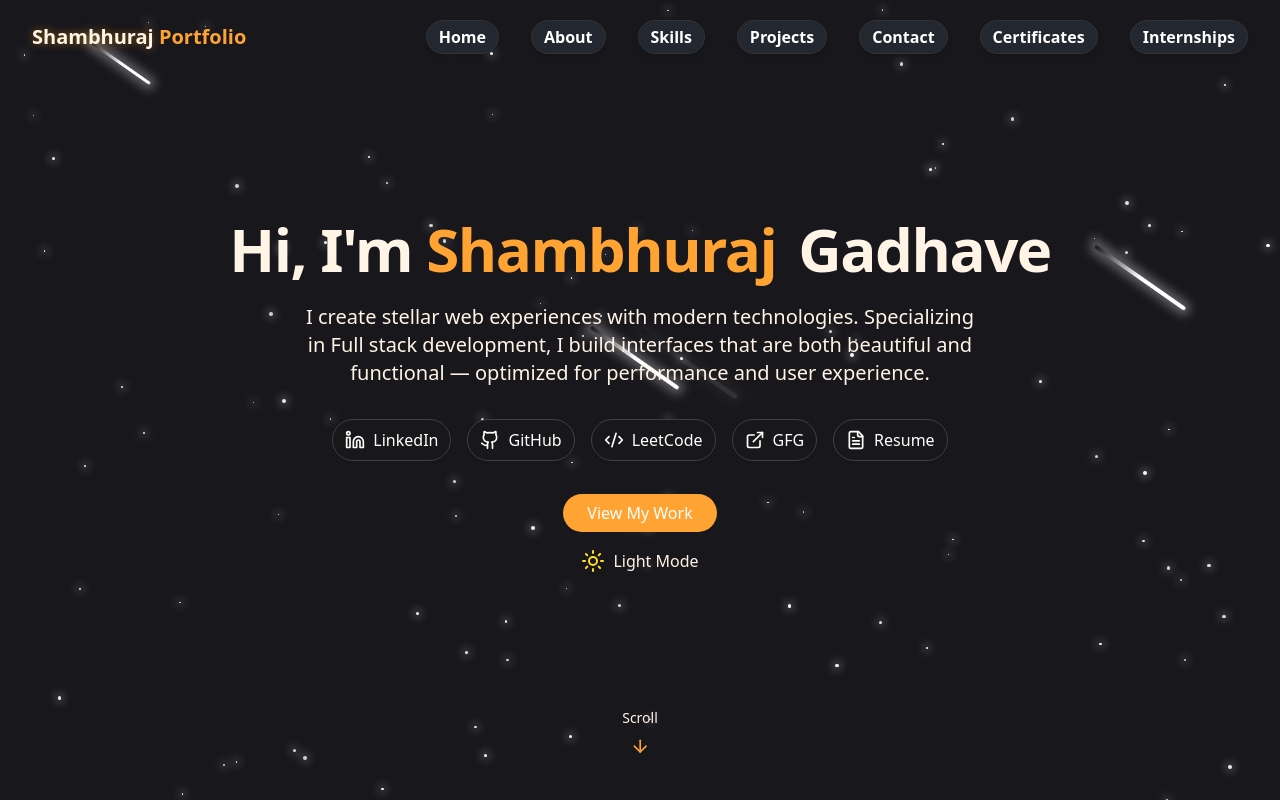
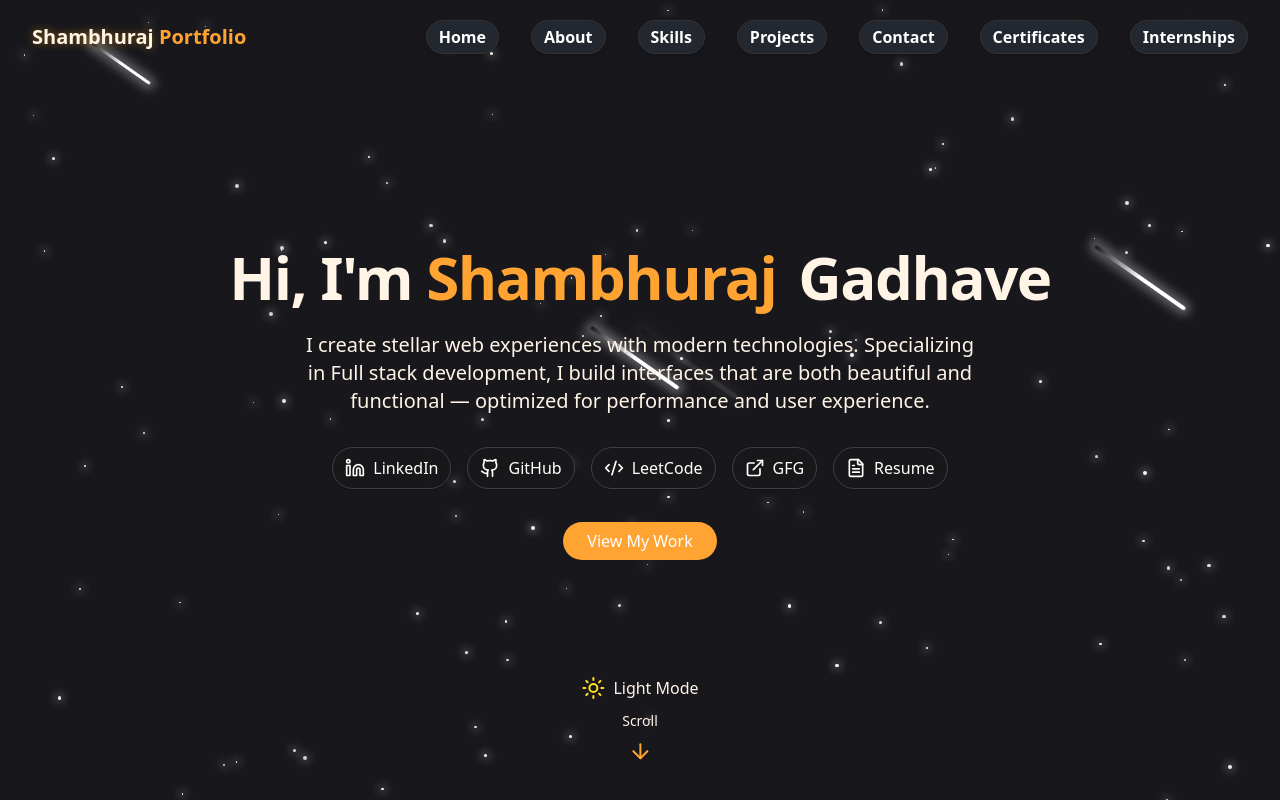
Before and after one commit to shambhuraj0007/PortfolioFinal, a React (Vite) app: page / in a window 1280 px wide. Shown: the top 800 px of the page. Built offline with nearby package versions, Linux system fonts and the light colour scheme.

Commit message:
Update HeroSection.jsx

```diff
--- a/src/components/HeroSection.jsx
+++ b/src/components/HeroSection.jsx
@@ -82,14 +82,21 @@ export const HeroSection = () => {
           <a href="#projects" className="cosmic-button">
             View My Work
           </a>
-
         </div>
       </div>
-      <div className="mt-4">  <ThemeToggle className="absolute bottom-4 right-4 z-10 pt-2" /></div>
 
-      <div className="absolute bottom-8 left-1/2 transform -translate-x-1/2 flex flex-col items-center animate-bounce">
-        <span className="text-sm text-muted-foreground mb-2">Scroll</span>
-        <ArrowDown className="h-5 w-5 text-primary" />
+      {/* Bottom Center: ThemeToggle above arrow */}
+      <div className="absolute bottom-6 left-1/2 transform -translate-x-1/2 flex flex-col items-center gap-4 z-20">
+        {/* Theme toggle button */}
+        <ThemeToggle />
+
+        {/* Scroll arrow with hover glow */}
+        <div className="flex flex-col items-center animate-bounce cursor-pointer group">
+          <span className="text-sm text-muted-foreground mb-2">Scroll</span>
+          <ArrowDown
+            className="h-6 w-6 text-primary transition-all duration-300 group-hover:drop-shadow-[0_0_8px_rgba(205,124,46,0.9)]"
+          />
+        </div>
       </div>
     </section>
   );
```
